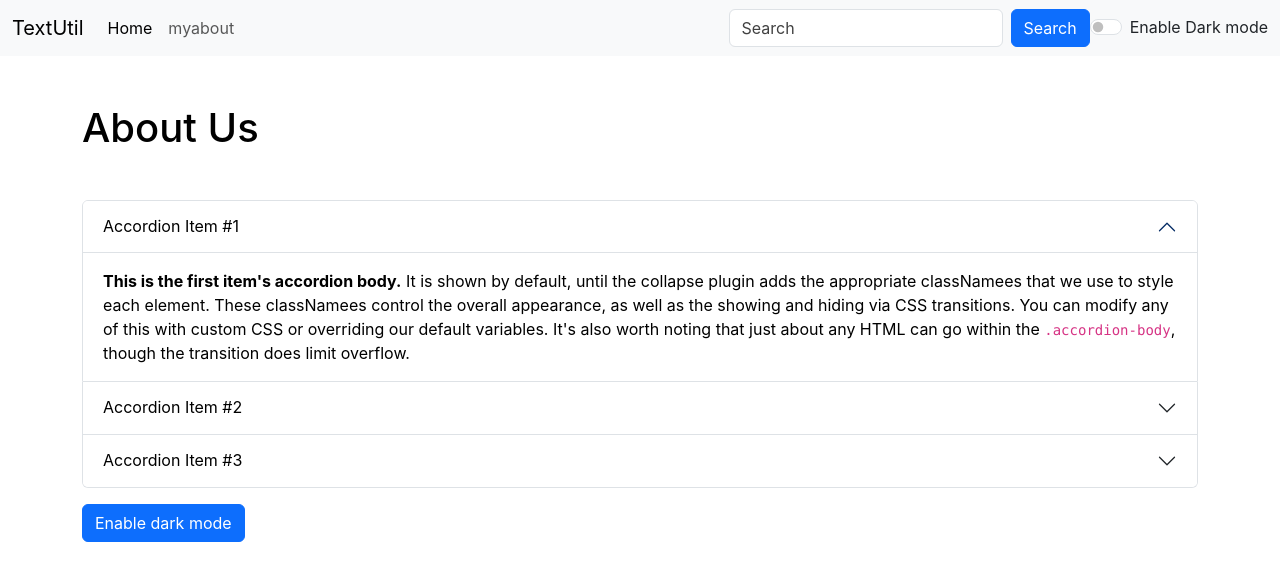
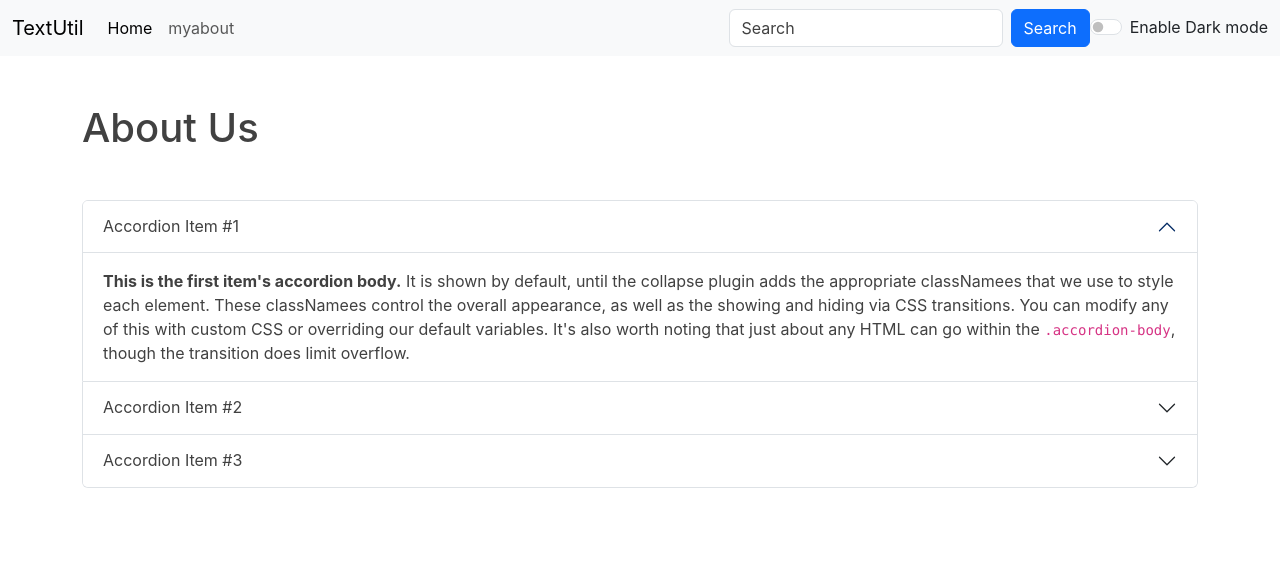
Before and after one commit to PacemakerX/leanring-react, a React (Create React App) app: page /about in a window 1280 px wide. Shown: the top 580 px of the page. Built offline with nearby package versions, Linux system fonts and the light colour scheme.

Commit message:
Fixes dark mode

```diff
--- a/src/component/About.js
+++ b/src/component/About.js
@@ -1,38 +1,17 @@
 import React, { useState } from "react";
 
-export default function About() {
-  const [myStyle, setMyStyle] = useState({
-    color: "black",
-    backgroundColor: "white",
-  });
-
-  const[btnText,setbtnText]=useState("Enable dark mode")
-  // let myStyle = {
-  //   backgroundColor: "#414141",
-  //   color: "white",
-  // };
-
- const  toggleStyle = () => {
-    if (myStyle.color === "white") {
-      setMyStyle({
-        color: "#414141",
-        backgroundColor: "white",
-      });
-      setbtnText("Enable Dark mode")
-    } else {
-      setMyStyle({
-        color: "white",
-        backgroundColor: "#414141",
-      });
-      setbtnText("Enable light mode")
-    }
-  };
-
+export default function About(props) {
   return (
-    <div style={myStyle}>
+    <div            style={{
+      backgroundColor: props.mode === "dark" ? "#414141" : "white",
+      color: props.mode === "dark" ? "white" : "#414141",
+    }}>
       <h1 className="my-5 ">About Us</h1>
       <div className="accordion" id="accordionExample">
-        <div style={myStyle} className="accordion-item">
+        <div style={{
+              backgroundColor: props.mode === "dark" ? "#414141" : "white",
+              color: props.mode === "dark" ? "white" : "#414141",
+            }} className="accordion-item">
           <h2 className="accordion-header" id="headingOne">
             <button
               className="accordion-button"
@@ -41,7 +20,10 @@ export default function About() {
               data-bs-target="#collapseOne"
               aria-expanded="true"
               aria-controls="collapseOne"
-              style={myStyle}
+              style={{
+              backgroundColor: props.mode === "dark" ? "#414141" : "white",
+              color: props.mode === "dark" ? "white" : "#414141",
+            }}
             >
               Accordion Item #1
             </button>
@@ -64,10 +46,16 @@ export default function About() {
             </div>
           </div>
         </div>
-        <div style={myStyle} className="accordion-item">
+        <div style={{
+              backgroundColor: props.mode === "dark" ? "#414141" : "white",
+              color: props.mode === "dark" ? "white" : "#414141",
+            }} className="accordion-item">
           <h2 className="accordion-header" id="headingTwo">
             <button
-              style={myStyle}
+              style={{
+              backgroundColor: props.mode === "dark" ? "#414141" : "white",
+              color: props.mode === "dark" ? "white" : "#414141",
+            }}
               className="accordion-button collapsed"
               type="button"
               data-bs-toggle="collapse"
@@ -96,10 +84,16 @@ export default function About() {
             </div>
           </div>
         </div>
-        <div style={myStyle} className="accordion-item">
+        <div style={{
+              backgroundColor: props.mode === "dark" ? "#414141" : "white",
+              color: props.mode === "dark" ? "white" : "#414141",
+            }} className="accordion-item">
           <h2 className="accordion-header" id="headingThree">
             <button
-              style={myStyle}
+              style={{
+              backgroundColor: props.mode === "dark" ? "#414141" : "white",
+              color: props.mode === "dark" ? "white" : "#414141",
+            }}
               className="accordion-button collapsed"
               type="button"
               data-bs-toggle="collapse"
@@ -129,13 +123,13 @@ export default function About() {
           </div>
         </div>
       </div>
-      <button
+      {/* <button
         onClick={toggleStyle}
         type="button "
         className="btn btn-primary my-3"
       >
         {btnText}
-      </button>
+      </button> */}
     </div>
   );
 }
```
